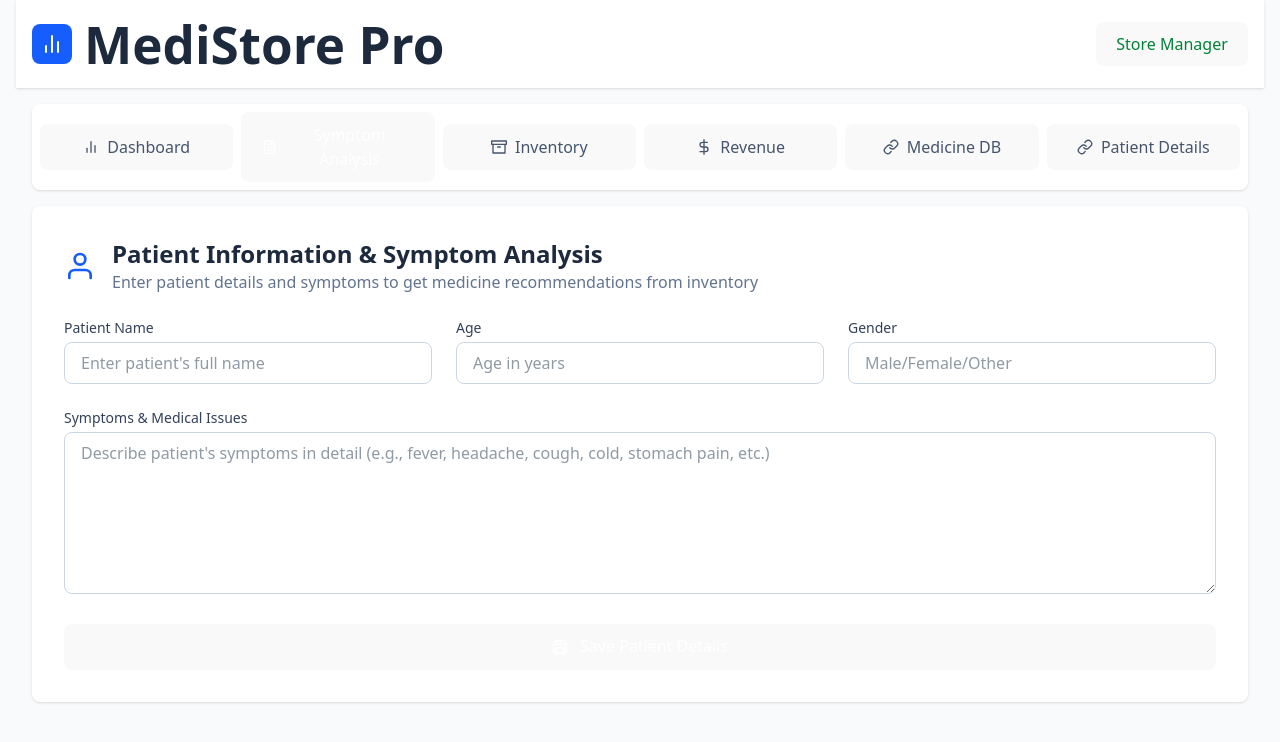
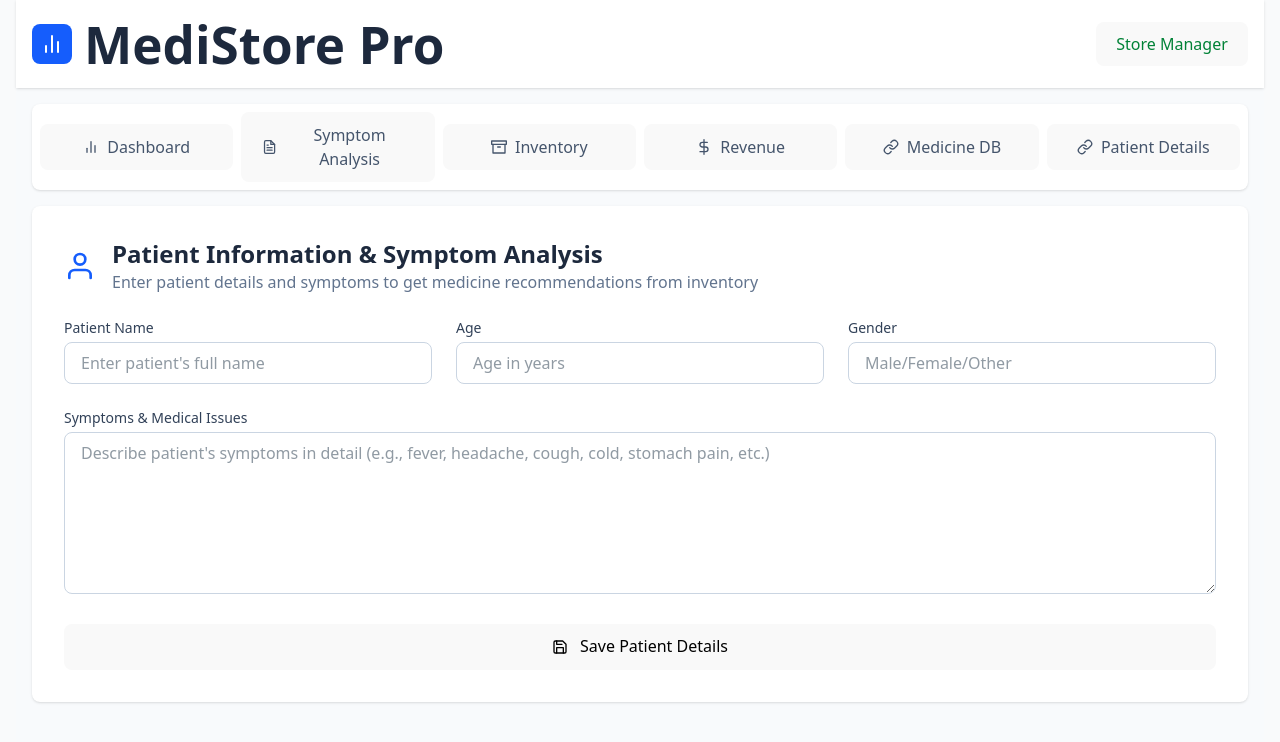
Before and after one commit to Anuragcr07/FREELANCE-DOCTOR, a React (Vite) app in the folder frontend/: page /symptom-analysis in a window 1280 px wide. Shown: the top 742 px of the page. Built offline with nearby package versions, Linux system fonts and the light colour scheme.

Commit message:
style: Update button styles for consistency across Billing, MedicineDB, PatientDetails, Revenue, and SymptomAnalysis pages

```diff
--- a/frontend/src/pages/Billing.jsx
+++ b/frontend/src/pages/Billing.jsx
@@ -192,7 +192,7 @@ const Billing = () => {
             <button className="flex items-center justify-center w-full px-4 py-2 text-gray-600 rounded-md hover:bg-gray-100" onClick={() => navigate('/patient-details')}>
                   <FiUser className="mr-2" /> Patient Details
               </button>
-            <button className="flex items-center justify-center w-full px-4 py-2 text-white bg-gray-800 rounded-md" onClick={() => navigate('/billing')}>
+            <button className="flex items-center justify-center w-full px-4 py-2 text-gray-600 rounded-md hover:bg-gray-100" onClick={() => navigate('/billing')}>
               <FiDollarSign className="mr-2" /> Billing
             </button>
           </div>
@@ -231,7 +231,7 @@ const Billing = () => {
                 <button
                   onClick={() => handleAddMedicine(medicine)}
                   disabled={medicine.stock <= 0}
-                  className="bg-blue-500 text-white font-bold rounded-lg h-10 w-20 flex items-center justify-center hover:bg-blue-600 disabled:bg-gray-300 disabled:cursor-not-allowed"
+                  className="bg-blue-500 text-black font-bold rounded-lg h-10 w-20 flex items-center justify-center hover:bg-blue-600 disabled:bg-gray-300 disabled:cursor-not-allowed"
                 >
                   ADD
                 </button>
@@ -302,7 +302,7 @@ const Billing = () => {
                     </div>
                     <button
                         onClick={handleGenerateBill}
-                        className="w-full mt-6 flex items-center justify-center px-6 py-4 text-lg font-semibold text-white bg-green-600 rounded-lg hover:bg-green-700 focus:outline-none focus:ring-2 focus:ring-green-500 focus:ring-opacity-50"
+                        className="w-full mt-6 flex items-center justify-center px-6 py-4 text-lg font-semibold text-black bg-green-600 rounded-lg hover:bg-green-700 focus:outline-none focus:ring-2 focus:ring-green-500 focus:ring-opacity-50"
                     >
                         <FiDollarSign className="mr-2" /> Generate Bill & Download PDF
                     </button>
--- a/frontend/src/pages/MedicineDB.jsx
+++ b/frontend/src/pages/MedicineDB.jsx
@@ -82,7 +82,7 @@ const MedicineDB = () => {
           <button className="flex items-center justify-center w-full px-4 py-2 text-slate-600 rounded-md hover:bg-slate-100" onClick={() => navigate('/revenue')}>
             <FiDollarSign className="mr-2" /> Revenue
           </button>
-          <button className="flex items-center justify-center w-full px-4 py-2 text-white bg-slate-800 rounded-md" onClick={() => navigate('/medicine-db')}>
+          <button className="flex items-center justify-center w-full px-4 py-2 text-slate-600 rounded-md hover:bg-slate-100" onClick={() => navigate('/medicine-db')}>
             <FiLink className="mr-2" /> Medicine DB
           </button>
            <button className="flex items-center justify-center w-full px-4 py-2 text-slate-600 rounded-md hover:bg-slate-100" onClick={() => navigate('/patient-details')}>
--- a/frontend/src/pages/PatientDetails.jsx
+++ b/frontend/src/pages/PatientDetails.jsx
@@ -90,7 +90,7 @@ const PatientDetails = () => {
                     <button className="flex items-center justify-center w-full px-4 py-2 text-slate-600 rounded-md hover:bg-slate-100" onClick={() => navigate('/')}>
                         <FiBarChart2 className="mr-2" /> Dashboard
                     </button>
-                    <button className="flex items-center justify-center w-full px-4 py-2 text-slate-600 rounded-md" onClick={() => navigate('/symptom-analysis')}>
+                    <button className="flex items-center justify-center w-full px-4 py-2 text-slate-600 rounded-md hover:bg-slate-100" onClick={() => navigate('/symptom-analysis')}>
                         <FiFileText className="mr-2" /> Symptom Analysis
                     </button>
                     <button className="flex items-center justify-center w-full px-4 py-2 text-slate-600 rounded-md hover:bg-slate-100" onClick={() => navigate('/inventory')}>
--- a/frontend/src/pages/Revenue.jsx
+++ b/frontend/src/pages/Revenue.jsx
@@ -65,7 +65,7 @@ const Revenue = () => {
             <button className="flex items-center justify-center flex-shrink-0 whitespace-nowrap px-4 py-2 text-slate-600 rounded-md hover:bg-slate-100" onClick={() => navigate('/')}><FiBarChart2 className="mr-2" /> Dashboard</button>
             <button className="flex items-center justify-center flex-shrink-0 whitespace-nowrap px-4 py-2 text-slate-600 rounded-md hover:bg-slate-100" onClick={() => navigate('/symptom-analysis')}><FiFileText className="mr-2" /> Symptom Analysis</button>
             <button className="flex items-center justify-center flex-shrink-0 whitespace-nowrap px-4 py-2 text-slate-600 rounded-md hover:bg-slate-100" onClick={() => navigate('/inventory')}><FiArchive className="mr-2" /> Inventory</button>
-            <button className="flex items-center justify-center flex-shrink-0 whitespace-nowrap px-4 py-2 text-white bg-slate-800 rounded-md" onClick={() => navigate('/revenue')}><FiDollarSign className="mr-2" /> Revenue</button>
+            <button className="flex items-center justify-center flex-shrink-0 whitespace-nowrap px-4 py-2 text-slate-600 rounded-md hover:bg-slate-100" onClick={() => navigate('/revenue')}><FiDollarSign className="mr-2" /> Revenue</button>
             <button className="flex items-center justify-center flex-shrink-0 whitespace-nowrap px-4 py-2 text-slate-600 rounded-md hover:bg-slate-100" onClick={() => navigate('/medicine-db')}><FiHeart className="mr-2" /> Medicine DB</button>
             <button className="flex items-center justify-center flex-shrink-0 whitespace-nowrap px-4 py-2 text-slate-600 rounded-md hover:bg-slate-100" onClick={() => navigate('/patient-details')}><FiLink className="mr-2" /> Patient Details</button>
             <button className="flex items-center justify-center flex-shrink-0 whitespace-nowrap px-4 py-2 text-slate-600 rounded-md hover:bg-slate-100" onClick={() => navigate('/billing')}><FiDollarSign className="mr-2" /> Billing</button>
--- a/frontend/src/pages/SymptomAnalysis.jsx
+++ b/frontend/src/pages/SymptomAnalysis.jsx
@@ -75,7 +75,7 @@ const SymptomAnalysis = () => {
                     <button className="flex items-center justify-center w-full px-4 py-2 text-slate-600 rounded-md hover:bg-slate-100" onClick={() => navigate('/')}>
                         <FiBarChart2 className="mr-2" /> Dashboard
                     </button>
-                    <button className="flex items-center justify-center w-full px-4 py-2 text-white bg-slate-800 rounded-md" onClick={() => navigate('/symptom-analysis')}>
+                    <button className="flex items-center justify-center w-full px-4 py-2 text-slate-600 rounded-md hover:bg-slate-100" onClick={() => navigate('/symptom-analysis')}>
                         <FiFileText className="mr-2" /> Symptom Analysis
                     </button>
                     <button className="flex items-center justify-center w-full px-4 py-2 text-slate-600 rounded-md hover:bg-slate-100" onClick={() => navigate('/inventory')}>
@@ -183,7 +183,7 @@ const SymptomAnalysis = () => {
 
                         <button
                             type="submit"
-                            className="w-full flex items-center justify-center px-6 py-4 text-lg font-semibold text-white bg-green-600 rounded-lg hover:bg-green-700 focus:outline-none focus:ring-2 focus:ring-offset-2 focus:ring-green-500 disabled:bg-slate-400 disabled:cursor-not-allowed"
+                            className="w-full flex items-center justify-center px-6 py-4 text-lg font-semibold text-black bg-green-600 rounded-lg hover:bg-green-700 focus:outline-none focus:ring-2 focus:ring-offset-2 focus:ring-green-500 disabled:bg-slate-400 disabled:cursor-not-allowed"
                             disabled={!patientName || suggestions.length === 0 || isLoading}
                         >
                             <FiSave className="mr-3" />
```
